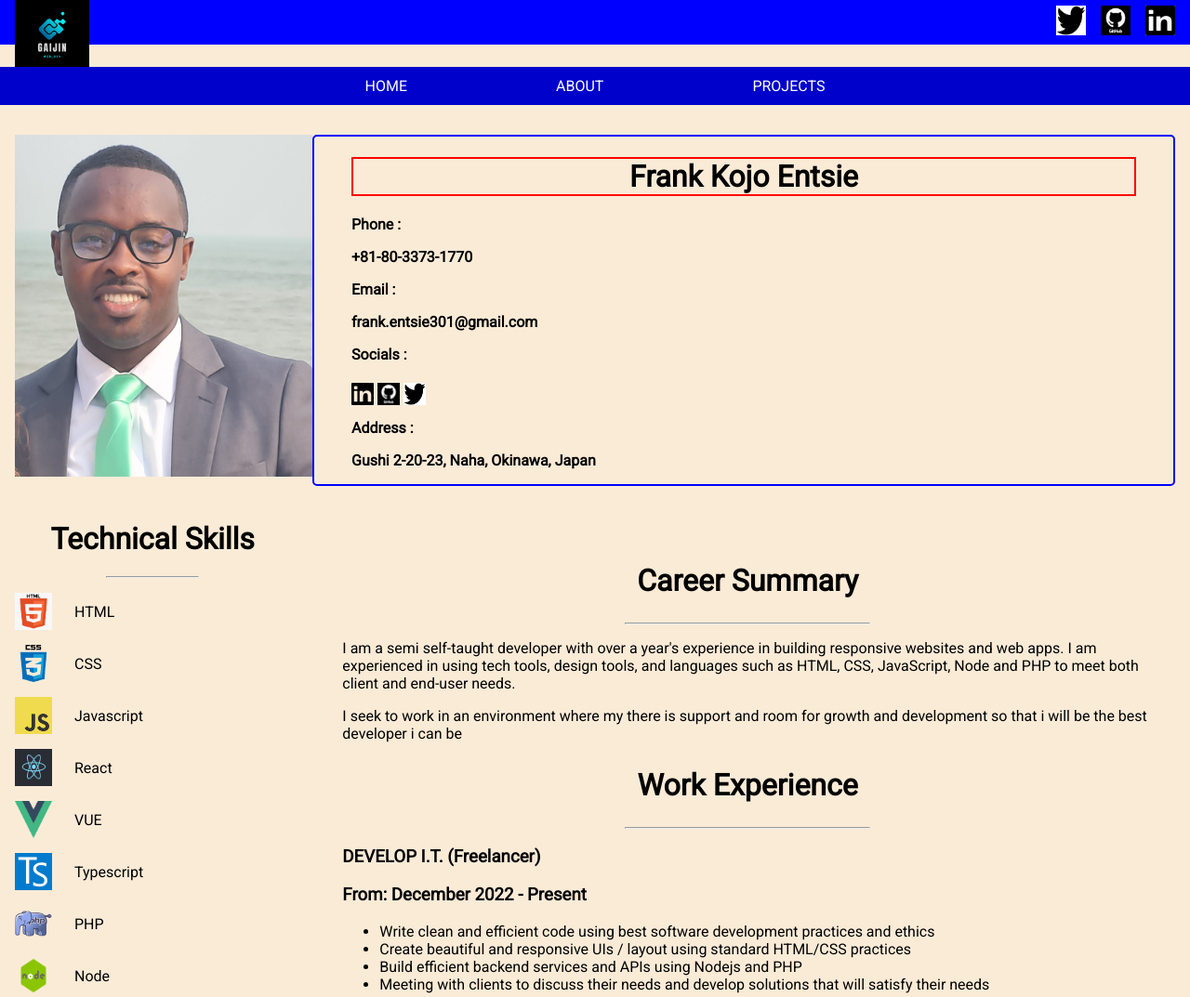
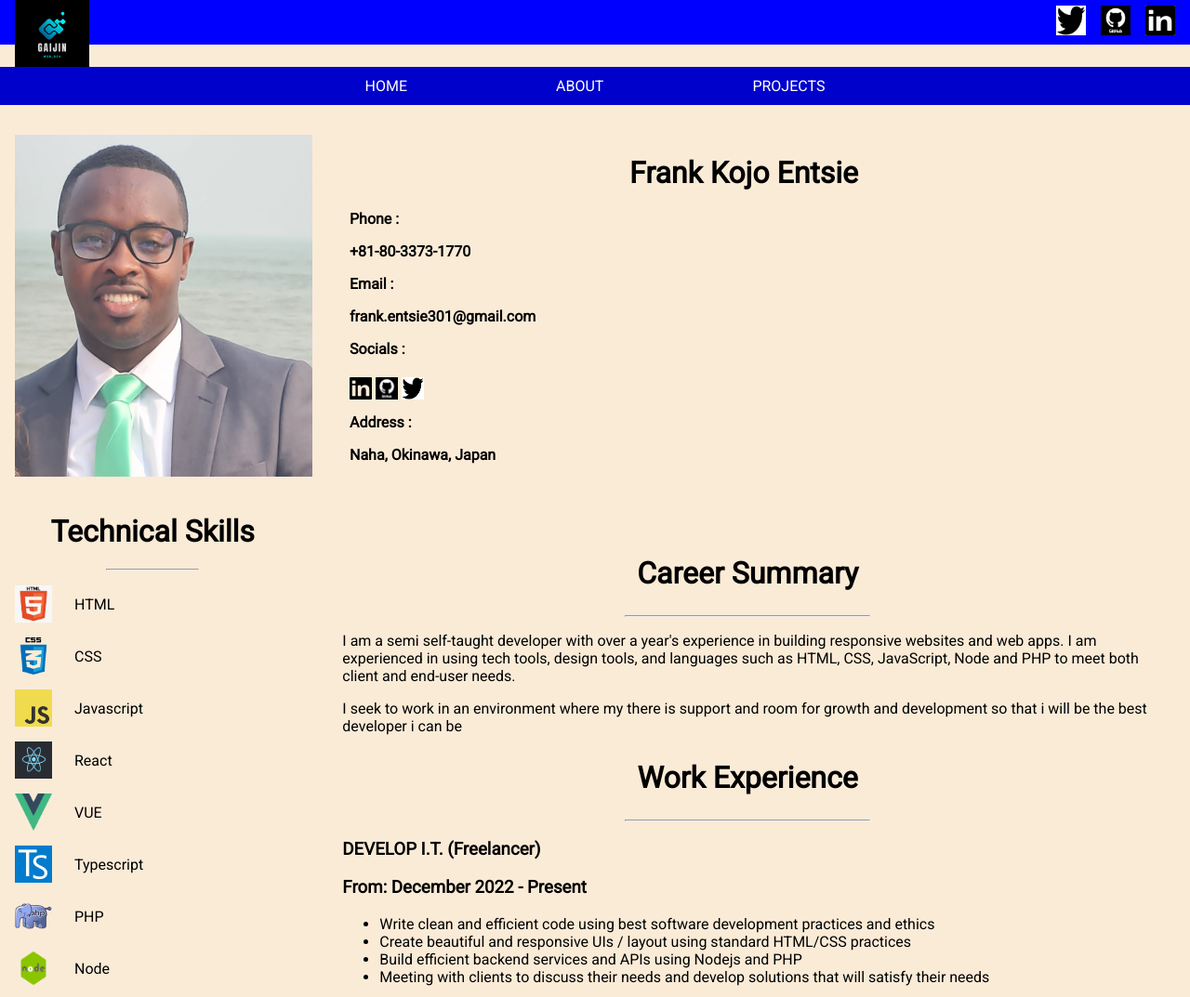
Before and after one commit to gaijin-developer/gaijin-developer.github.io, a plain HTML site: page pages/Resume/Resume.html in a window 1280 px wide. Shown: the top 1073 px of the page at 93% size. Drawn offline with Linux system fonts and the light colour scheme.

Commit message:
page updated

```diff
--- a/pages/Resume/Resume.css
+++ b/pages/Resume/Resume.css
@@ -341,13 +341,10 @@ background-color: white;
     padding: 0 var(--big);
     color:black;
     border-radius: 5px;
-    border:2px solid blue;
 
   }
 
   .mainName{
-    border:2px solid red;
-
 
   }
 
--- a/pages/Resume/Resume.html
+++ b/pages/Resume/Resume.html
@@ -102,7 +102,7 @@
             <div class="detailsContainer">
           <h2 class="detailsHeading">
             <h2 class="detailsHeading">Address :</h2>
-            <h2 class="contact-info">Gushi 2-20-23, Naha, Okinawa, Japan</h2>
+            <h2 class="contact-info"> Naha, Okinawa, Japan</h2>
         </div>
 
         </div>
```
Also changed, not shown: pages/Resume/resume.js (added), photos/menu-button.png (added).
